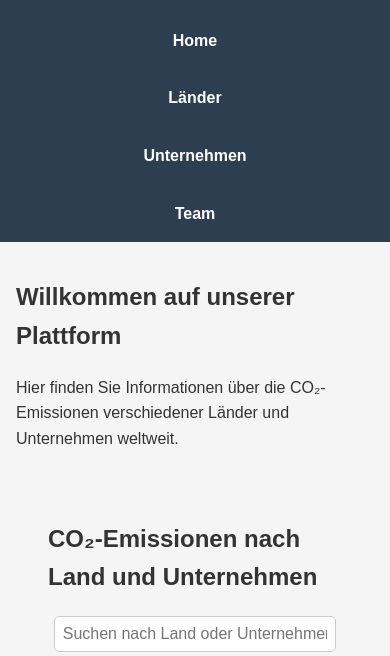
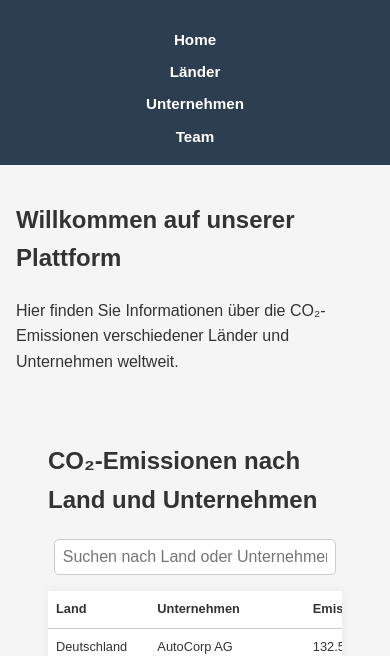
Before and after one commit to philipprenzo35/co2-footprint-webapp, a plain HTML site: page index.html in a window 390 px wide. Shown: the part 201-857 px from the top of the page. Drawn offline with Linux system fonts and the light colour scheme.

Commit message:
Responsives Design für alle Bildschirmgrößen angepasst
- Media Queries für 1024px (Tablet) und 480px (Smartphone) ergänzt
- Footer für kleine Displays verkleinert
- Tabelle auf Smartphones scrollbar

```diff
--- a/css/style.css
+++ b/css/style.css
@@ -111,3 +111,44 @@ footer {
     width: 90%;
   }
 }
+/* Tablet (bis 1024px) */
+@media (max-width: 1024px) {
+  nav ul {
+    gap: 1rem;               /* weniger Abstand */
+    font-size: 0.95rem;
+  }
+
+  main {
+    padding: 1rem;
+  }
+
+  #co2Table th,
+  #co2Table td {
+    font-size: 0.95rem;
+  }
+}
+
+/* Smartphone (bis 480px) */
+@media (max-width: 480px) {
+  nav ul {
+    flex-direction: column;
+    align-items: center;
+    gap: 0.5rem;
+  }
+
+  #co2Table {
+    display: block;
+    overflow-x: auto;       /* Tabelle scrollbar machen */
+    white-space: nowrap;    /* Zeilen umbrechen verhindern */
+  }
+
+  #co2Table th,
+  #co2Table td {
+    font-size: 0.8rem;
+  }
+
+  footer {
+    font-size: 0.8rem;
+    text-align: center;
+  }
+}
```
